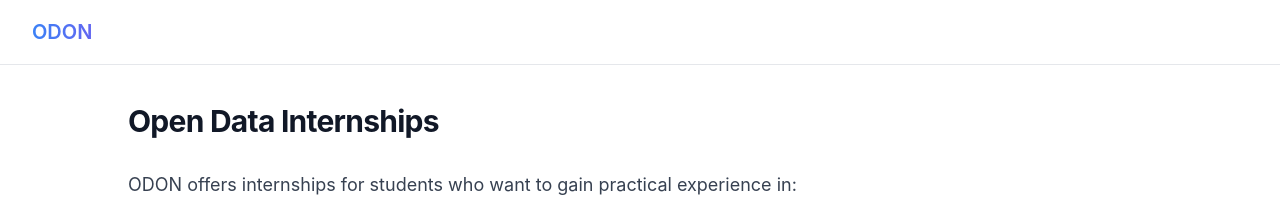
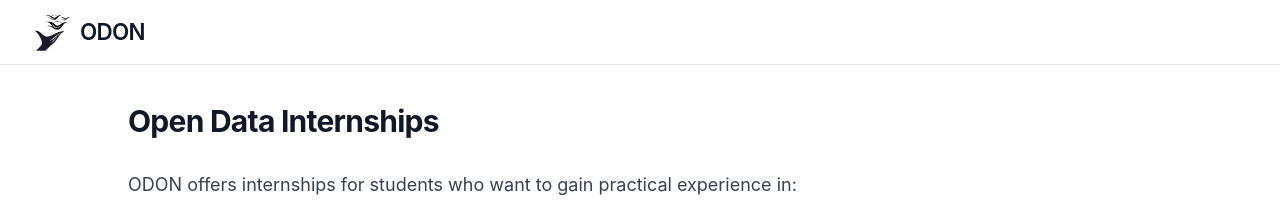
Before and after one commit to verein-odon/verein-odon.github.io, a Jekyll site: the page built from docs/_layouts/home.html, in a window 1280 px wide. Shown: the top 204 px of the page. Built offline with Jekyll 4.4.1, drawn with Linux system fonts in a browser that asks for light colours.

Commit message:
Added tmp logo

```diff
--- a/docs/_includes/header.html
+++ b/docs/_includes/header.html
@@ -46,15 +46,16 @@
 
 
  <header class="header">
-    <div class="container">
-      <div class="header-content">
-        <a class="logo" rel="author" href="/{{ page.lang }}/">{{ site.title | escape }}</a>
-        <!-- <a class="logo" rel="author" href="/{{ page.lang }}/">
-          <div class="icon-card">
-            <img src="/assets/images/headers/logo.svg" alt="logo" style="width: 4em" loading="lazy">
-          </div>
-        </a> -->
-
+   <div class="container">
+     <div class="header-content">
+       <a class="logo" rel="author" href="/{{ page.lang }}/">
+         <img
+           src="{{ "/assets/images/logo-odon.png" | relative_url }}"
+           alt="ODON logo"
+           loading="lazy"
+         >
+         <span class="logo-text">{{ site.title | escape }}</span>
+       </a>
         <nav class="nav desktop-nav">
         {% for nav_page in sorted_nav_pages %}
           {% comment %} Highlight the active page! {% endcomment %}
--- a/docs/assets/main.scss
+++ b/docs/assets/main.scss
@@ -227,13 +227,23 @@ body {
 }
 
 .logo {
-  font-size: 1.25rem;
+  display: inline-flex;
+  align-items: center;
+  text-decoration: none;
+  gap: 0.5rem;
+}
+
+.logo img {
+  display: block;
+  height: 2.5rem;
+  width: auto;
+}
+
+.logo-text {
+  font-size: 1.4rem;
   font-weight: 600;
-  background: linear-gradient(to right, var(--color-primary), var(--color-secondary));
-  -webkit-background-clip: text;
-  background-clip: text;
-  -webkit-text-fill-color: transparent;
-  text-decoration: none;
+  letter-spacing: -0.03em;
+  color: var(--color-gray-900);
 }
 
 .desktop-nav {
```
Also changed, not shown: docs/assets/images/logo-odon.png (added).
